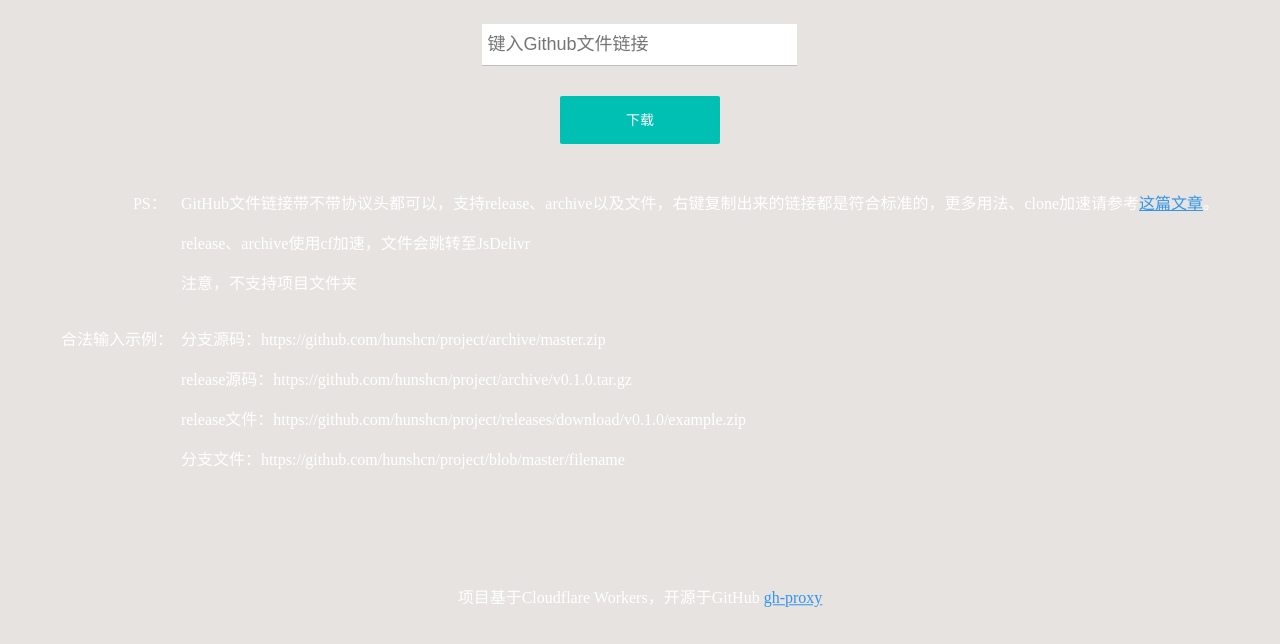
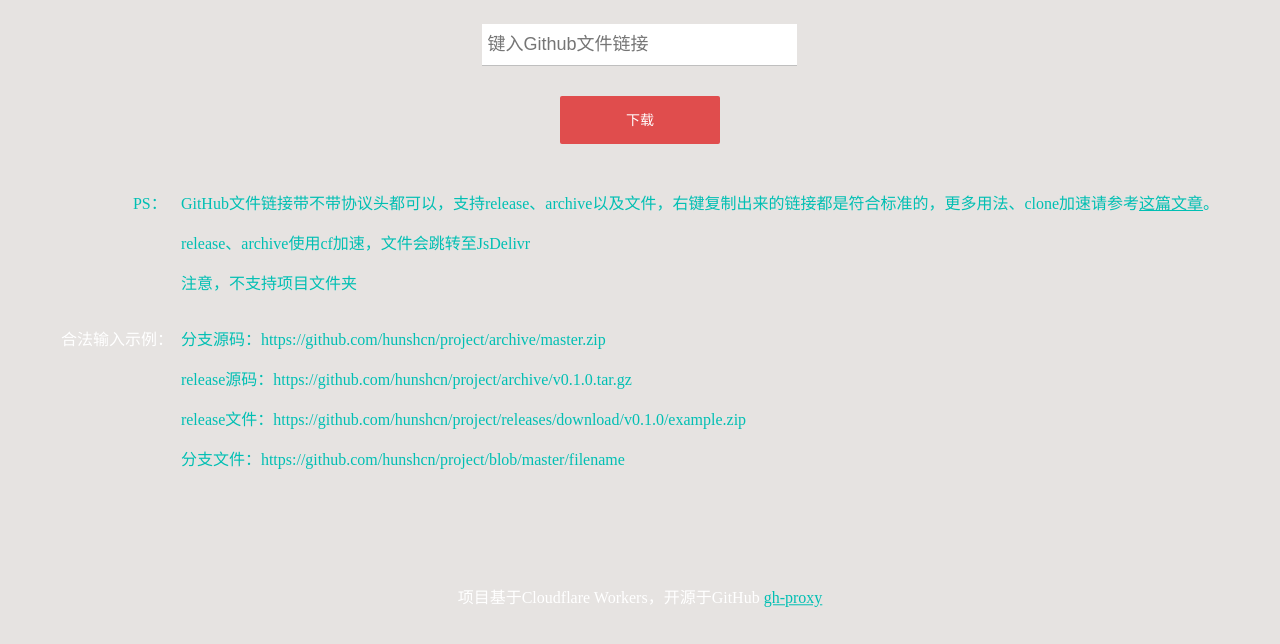
Before and after one commit to love2wind/ph-page, a plain HTML site: page index.html in a window 1280 px wide. Shown: the part 156-800 px from the top of the page. Drawn offline with Linux system fonts and the light colour scheme.

Commit message:
Update index.html

```diff
--- a/index.html
+++ b/index.html
@@ -70,7 +70,7 @@
 
     .btn {
         line-height: 38px;
-        background-color: #00bfb3;
+        background-color: #e04d4d;
         color: #fff;
         white-space: nowrap;
         text-align: center;
@@ -84,7 +84,7 @@
     }
 
     .tips, .example {
-        color: #fff;
+        color: #00bfb3;
         position: relative;
         align-self: flex-start;
         margin-left: 7.5em;
@@ -94,7 +94,7 @@
         position: absolute;
         left: -3em;
         content: 'PS：';
-        color: #fff
+        color: #00bfb3
     }
 
     .example > p:first-child::before {
@@ -130,7 +130,7 @@
         <div class="bar"></div>
     </label>
     <input class="block btn" type="submit" value="下载">
-    <div class="tips"><p>GitHub文件链接带不带协议头都可以，支持release、archive以及文件，右键复制出来的链接都是符合标准的，更多用法、clone加速请参考<a style="color: #3294ea;" href="https://hunsh.net/archives/23/">这篇文章</a>。</p>
+    <div class="tips"><p>GitHub文件链接带不带协议头都可以，支持release、archive以及文件，右键复制出来的链接都是符合标准的，更多用法、clone加速请参考<a style="color: #00bfb3;" href="https://hunsh.net/archives/23/">这篇文章</a>。</p>
         <p>release、archive使用cf加速，文件会跳转至JsDelivr</p>
         <p>注意，不支持项目文件夹</p></div>
     <div class="example">
@@ -140,7 +140,7 @@
         <p>分支文件：https://github.com/hunshcn/project/blob/master/filename</p>
     </div>
 </form>
-<p style="position: sticky;top: calc(100% - 2.5em);color: #fff;">项目基于Cloudflare Workers，开源于GitHub <a style="color: #3294ea"
+<p style="position: sticky;top: calc(100% - 2.5em);color: #fff;">项目基于Cloudflare Workers，开源于GitHub <a style="color: #00bfb3;"
                                                                                          href="https://github.com/hunshcn/gh-proxy">gh-proxy</a>
 </p>
 </body>
```
